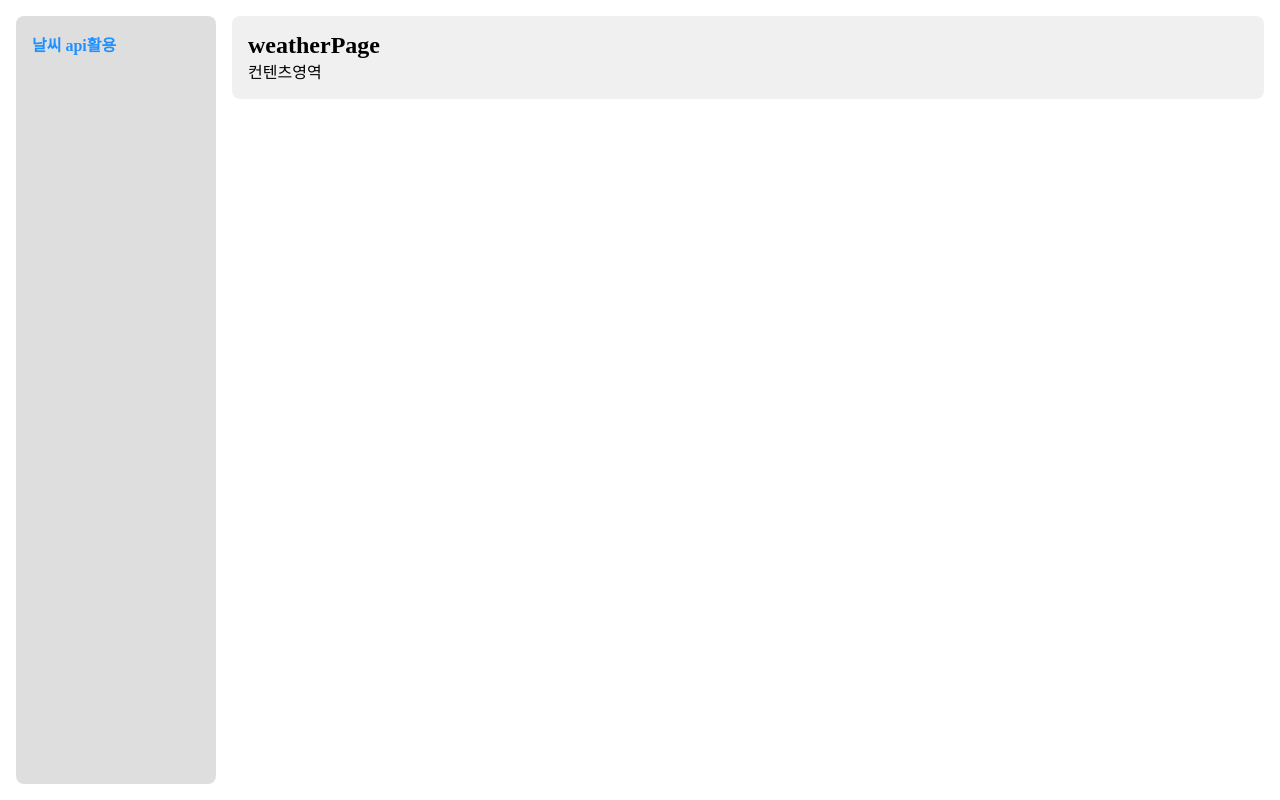
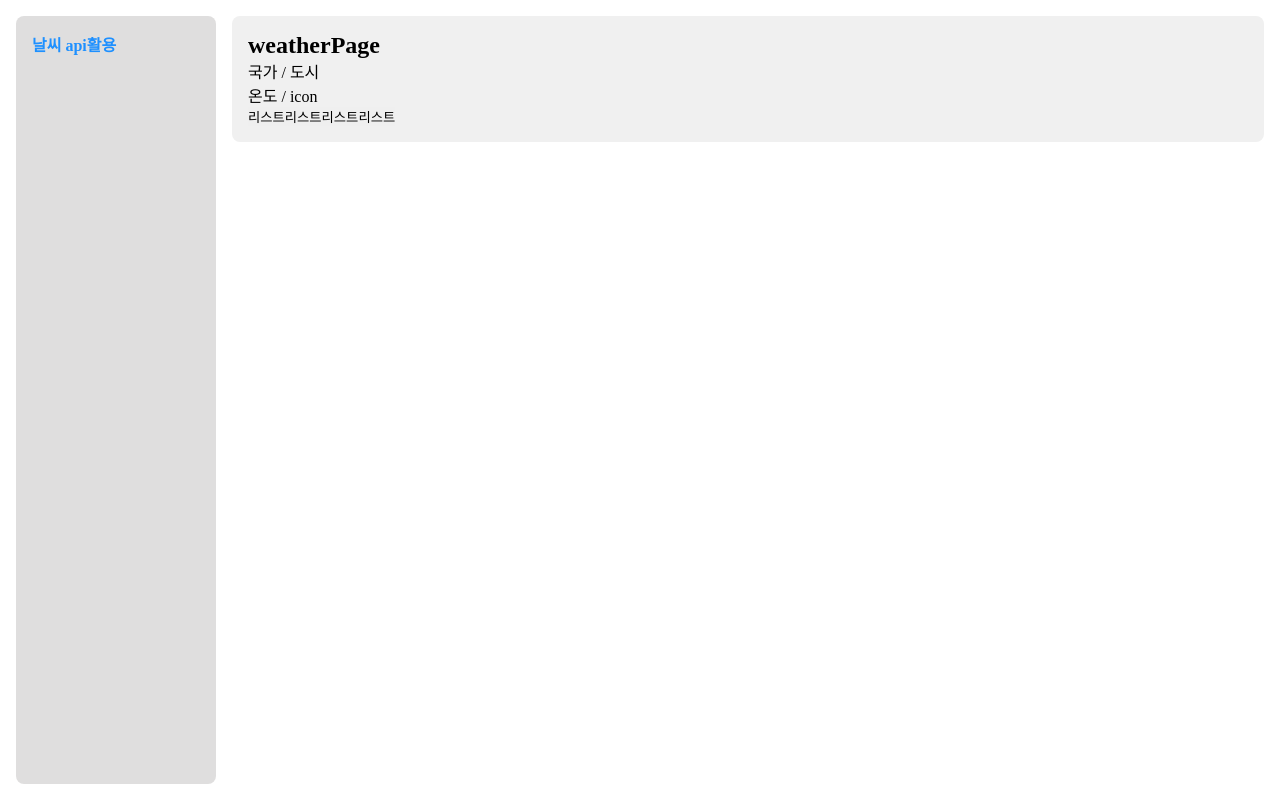
Before and after one commit to Lacheln1/UrecaDailyStudy, a React (Vite) app in the folder 4/0428/react05_apis/: page / in a window 1280 px wide. Built offline with nearby package versions, Linux system fonts and the light colour scheme.

Commit message:
웨더페이지 구조 작성

```diff
--- a/4/0428/react05_apis/src/weather/WeatherPage.jsx
+++ b/4/0428/react05_apis/src/weather/WeatherPage.jsx
@@ -4,7 +4,16 @@ const WeatherPage = () => {
   return (
     <main>
       <h2>weatherPage</h2>
-      <div>컨텐츠영역</div>
+      <div>
+        <p>국가 / 도시 </p>
+        <p>온도 / icon</p>
+      </div>
+      <div>
+        <button>리스트</button>
+        <button>리스트</button>
+        <button>리스트</button>
+        <button>리스트</button>
+      </div>
     </main>
   );
 };
```
